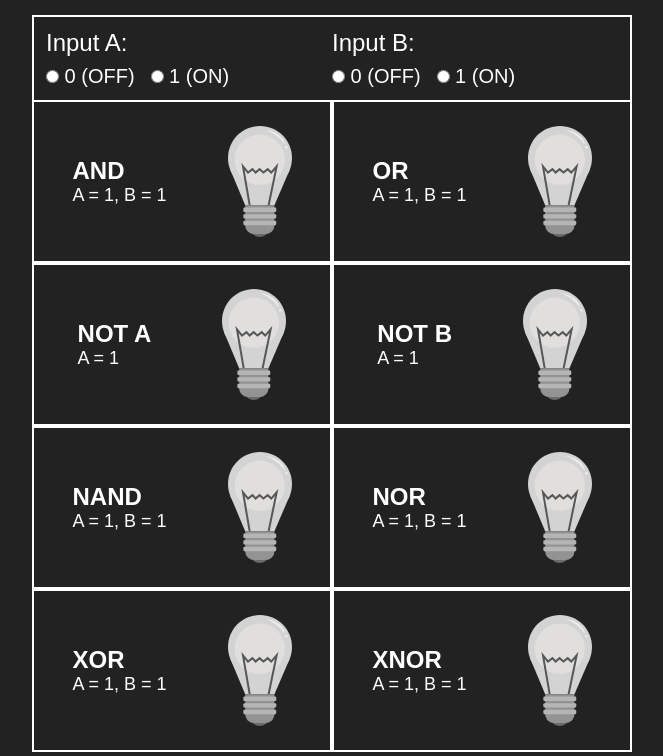
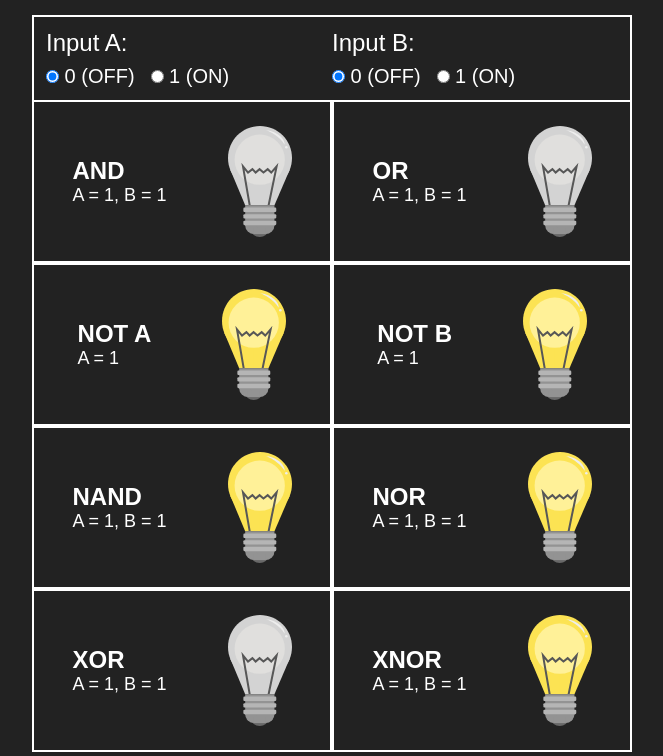
Before and after one commit to kamal-stark-dev/Digital-Logic-Simulator, a plain HTML site: page Logic Gates/index.html in a window 1280 px wide. Shown: the part 44-800 px from the top of the page, without its empty margins (308-971 px from the left). Drawn offline with Linux system fonts and the light colour scheme.

Commit message:
add MVP - valid updation of bulbs

```diff
--- a/Logic Gates/index.html
+++ b/Logic Gates/index.html
@@ -5,6 +5,7 @@
     <meta name="viewport" content="width=device-width, initial-scale=1.0" />
     <title>Interactive Logic Gates Explorer</title>
 
+    <!-- css -->
     <style>
       * {
         margin: 0;
@@ -91,7 +92,13 @@
             <span>Input A:</span>
             <div class="bits">
               <label for="A-bit-0">
-                <input type="radio" id="A-bit-0" name="input-bit-A" value="0" />
+                <input
+                  type="radio"
+                  id="A-bit-0"
+                  name="input-bit-A"
+                  value="0"
+                  checked
+                />
                 0 (OFF)
               </label>
 
@@ -106,7 +113,13 @@
             <span>Input B:</span>
             <div class="bits">
               <label for="B-bit-0">
-                <input type="radio" id="B-bit-0" name="input-bit-B" value="0" />
+                <input
+                  type="radio"
+                  id="B-bit-0"
+                  name="input-bit-B"
+                  value="0"
+                  checked
+                />
                 0 (OFF)
               </label>
 
@@ -124,7 +137,7 @@
               <h2>AND</h2>
               <span>A = 1, B = 1</span>
             </div>
-            <img src="./assets/bulb_off.svg" alt="" />
+            <img id="and-gate-bulb" src="./assets/bulb_off.svg" alt="" />
           </div>
 
           <div class="gate">
@@ -132,7 +145,7 @@
               <h2>OR</h2>
               <span>A = 1, B = 1</span>
             </div>
-            <img src="./assets/bulb_off.svg" alt="" />
+            <img id="or-gate-bulb" src="./assets/bulb_off.svg" alt="" />
           </div>
 
           <div class="gate">
@@ -140,7 +153,7 @@
               <h2>NOT A</h2>
               <span>A = 1</span>
             </div>
-            <img src="./assets/bulb_off.svg" alt="" />
+            <img id="not-a-gate-bulb" src="./assets/bulb_off.svg" alt="" />
           </div>
 
           <div class="gate">
@@ -148,7 +161,7 @@
               <h2>NOT B</h2>
               <span>A = 1</span>
             </div>
-            <img src="./assets/bulb_off.svg" alt="" />
+            <img id="not-b-gate-bulb" src="./assets/bulb_off.svg" alt="" />
           </div>
 
           <div class="gate">
@@ -156,7 +169,7 @@
               <h2>NAND</h2>
               <span>A = 1, B = 1</span>
             </div>
-            <img src="./assets/bulb_off.svg" alt="" />
+            <img id="nand-gate-bulb" src="./assets/bulb_off.svg" alt="" />
           </div>
 
           <div class="gate">
@@ -164,7 +177,7 @@
               <h2>NOR</h2>
               <span>A = 1, B = 1</span>
             </div>
-            <img src="./assets/bulb_off.svg" alt="" />
+            <img id="nor-gate-bulb" src="./assets/bulb_off.svg" alt="" />
           </div>
 
           <div class="gate">
@@ -172,7 +185,7 @@
               <h2>XOR</h2>
               <span>A = 1, B = 1</span>
             </div>
-            <img src="./assets/bulb_off.svg" alt="" />
+            <img id="xor-gate-bulb" src="./assets/bulb_off.svg" alt="" />
           </div>
 
           <div class="gate">
@@ -180,10 +193,82 @@
               <h2>XNOR</h2>
               <span>A = 1, B = 1</span>
             </div>
-            <img src="./assets/bulb_off.svg" alt="" />
+            <img id="xnor-gate-bulb" src="./assets/bulb_off.svg" alt="" />
           </div>
         </div>
       </div>
     </main>
+
+    <!-- javascript -->
+
+    <script>
+      const bulbOnPath = "./assets/bulb_on.svg";
+      const bulbOffPath = "./assets/bulb_off.svg";
+
+      function updateBulb(gate, turnOn) {
+        bulb = document.getElementById(`${gate}-gate-bulb`);
+        bulb.src = turnOn ? bulbOnPath : bulbOffPath;
+      }
+
+      function updateGates() {
+        // TODO: update info of each gate -> ex: A = 0, B = 1
+
+        // turn on/off bulbs accordingly
+
+        // AND gate
+        updateBulb("and", input_bit_A && input_bit_B);
+
+        // OR gate
+        updateBulb("or", input_bit_A || input_bit_B);
+
+        // NOT-A gate
+        updateBulb("not-a", !input_bit_A);
+
+        // NOT-B gate
+        updateBulb("not-b", !input_bit_B);
+
+        // NAND gate
+        updateBulb("nand", !(input_bit_A && input_bit_B));
+
+        // NOR gate
+        updateBulb("nor", !(input_bit_A || input_bit_B));
+
+        // XOR gate
+        updateBulb("xor", input_bit_A ^ input_bit_B);
+
+        // XNOR gate
+        updateBulb("xnor", !(input_bit_A ^ input_bit_B));
+      }
+
+      // A-bit input
+      input_bit_A_radios = document.querySelectorAll(
+        "input[name='input-bit-A']",
+      );
+
+      input_bit_A = 0;
+
+      input_bit_A_radios.forEach((radio) => {
+        radio.addEventListener("change", (event) => {
+          input_bit_A = +event.target.value;
+          updateGates();
+        });
+      });
+
+      // B-bit input
+      input_bit_B_radios = document.querySelectorAll(
+        "input[name='input-bit-B']",
+      );
+
+      input_bit_B = 0;
+
+      input_bit_B_radios.forEach((radio) => {
+        radio.addEventListener("change", (event) => {
+          input_bit_B = +event.target.value;
+          updateGates();
+        });
+      });
+
+      updateGates();
+    </script>
   </body>
 </html>
```
